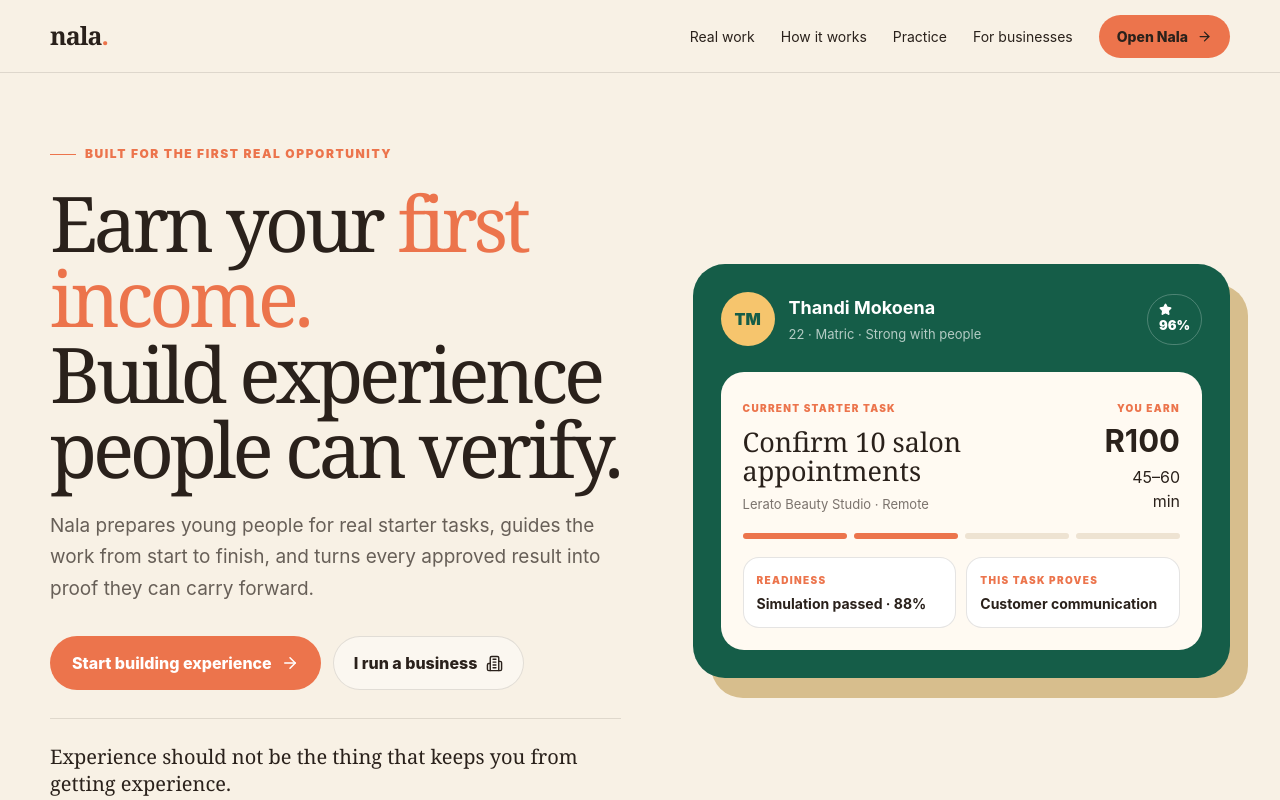
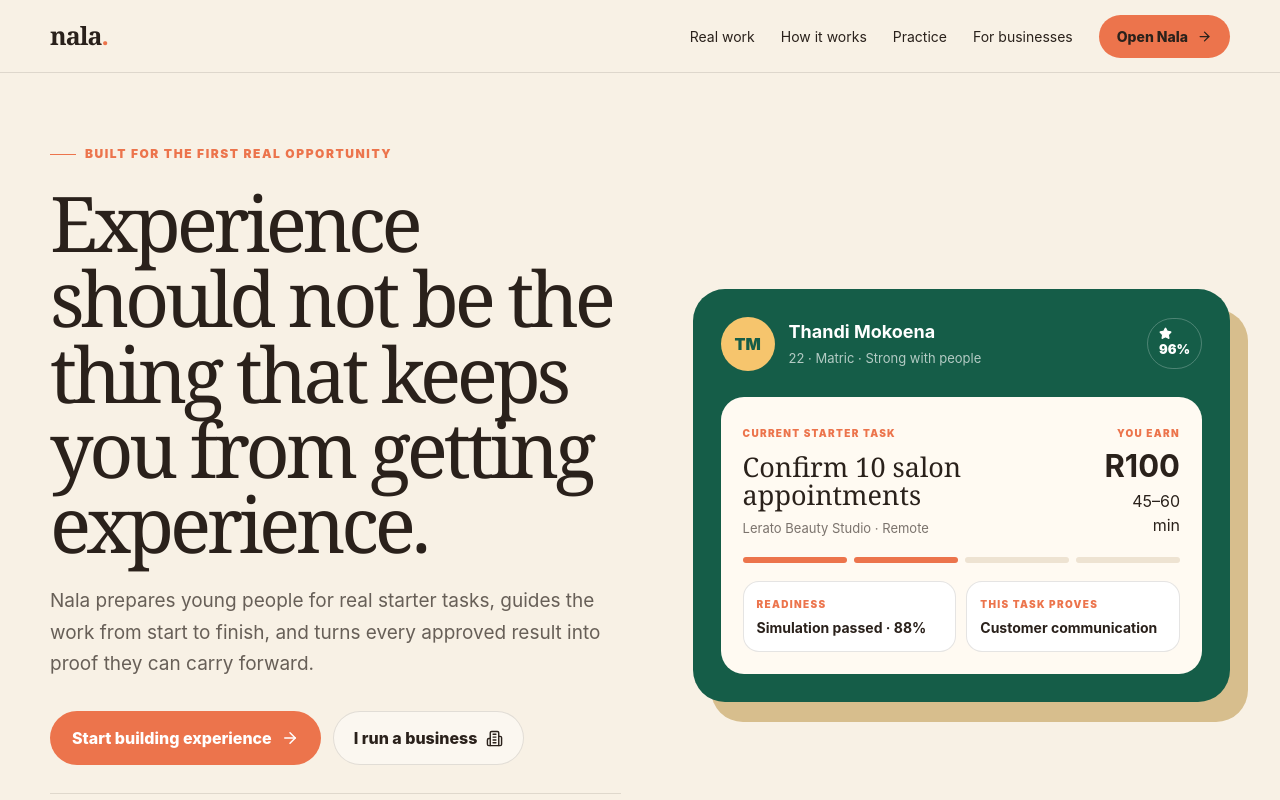
Before and after one commit to Buttercode-systems/Nala, a Next.js app: page / in a window 1280 px wide. Shown: the top 800 px of the page. Built offline with nearby package versions, Linux system fonts and the light colour scheme.

Commit message:
Restore original Nala hero message

```diff
--- a/src/app/page.tsx
+++ b/src/app/page.tsx
@@ -23,7 +23,7 @@
 export default function Home(){return <div className="landing-v2">
  <header className="v2-nav"><div className="v2-wrap v2-nav-inner"><Link href="/" className="v2-brand">nala<span>.</span></Link><nav className="v2-links" aria-label="Primary navigation"><a href="#work">Real work</a><a href="#journey">How it works</a><a href="#practice">Practice</a><a href="#business">For businesses</a><Link href="/worker" className="v2-nav-cta">Open Nala <ArrowRight size={15}/></Link></nav></div></header>
  <main>
-  <section className="v2-hero"><div className="v2-wrap v2-hero-grid"><div><div className="v2-kicker">Built for the first real opportunity</div><h1>Earn your <em>first income.</em><br/>Build experience people can verify.</h1><p className="v2-hero-lede">Nala prepares young people for real starter tasks, guides the work from start to finish, and turns every approved result into proof they can carry forward.</p><div className="v2-actions"><Link href="/worker" className="v2-primary">Start building experience <ArrowRight size={18}/></Link><Link href="/business" className="v2-secondary">I run a business <Building2 size={17}/></Link></div><div className="v2-manifesto">Experience should not be the thing that keeps you from getting experience.</div></div>
+  <section className="v2-hero"><div className="v2-wrap v2-hero-grid"><div><div className="v2-kicker">Built for the first real opportunity</div><h1>Experience should not be the thing that keeps you from getting experience.</h1><p className="v2-hero-lede">Nala prepares young people for real starter tasks, guides the work from start to finish, and turns every approved result into proof they can carry forward.</p><div className="v2-actions"><Link href="/worker" className="v2-primary">Start building experience <ArrowRight size={18}/></Link><Link href="/business" className="v2-secondary">I run a business <Building2 size={17}/></Link></div><div className="v2-manifesto">Real work. Real proof. Real progress.</div></div>
    <div className="v2-journey" aria-label="Sample Nala work journey"><div className="v2-person"><div className="v2-avatar">TM</div><div><strong>Thandi Mokoena</strong><p>22 · Matric · Strong with people</p></div><div className="v2-score"><Star size={13} fill="currentColor"/> 96%</div></div><div className="v2-task"><div className="v2-task-top"><div><small>Current starter task</small><h3>Confirm 10 salon appointments</h3><p>Lerato Beauty Studio · Remote</p></div><div className="v2-pay"><small>You earn</small><strong>R100</strong><span>45–60 min</span></div></div><div className="v2-progress"><span/><span/><span/><span/></div><div className="v2-proof"><div><span className="v2-micro">Readiness</span><strong>Simulation passed · 88%</strong></div><div><span className="v2-micro">This task proves</span><strong>Customer communication</strong></div></div></div></div>
   </div></section>
   <section className="v2-section" id="work"><div className="v2-wrap"><div className="v2-section-head"><div><div className="v2-kicker">Real starter work</div><h2 className="v2-section-title">Not another application queue. Work you can prepare for and complete.</h2></div><p className="v2-section-copy">Every task shows what it pays, how long it should take, what is expected and what evidence it can add to your work history.</p></div><div className="v2-task-grid">{tasks.map(task=><article className="v2-market-card" key={task.title}><div className="v2-market-top"><span className="v2-pill">{task.category}</span><strong>{task.pay}</strong></div><h3>{task.title}</h3><p><strong>{task.business}</strong></p><p>{task.detail}</p><div className="v2-meta"><span><Clock3 size={13}/> {task.time}</span><span><CircleDollarSign size={13}/> Payment shown</span></div><div className="v2-unlock"><Sparkles size={14}/> Readiness mission · {task.proof}</div></article>)}</div></div></section>
```
